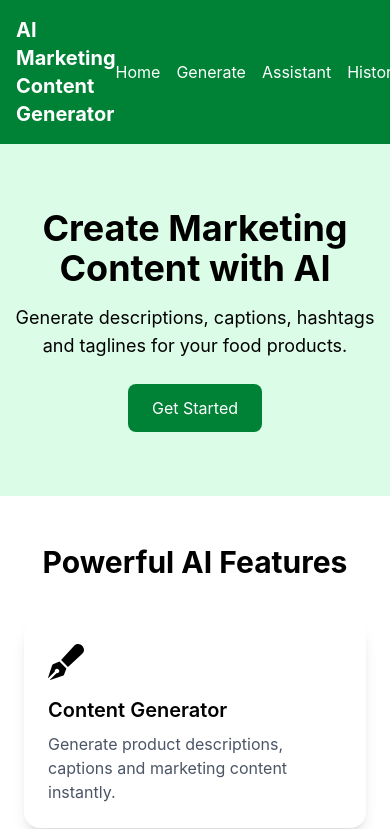
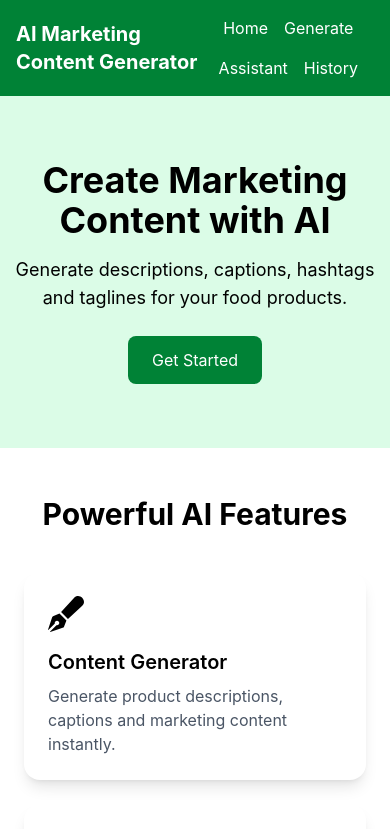
Before and after one commit to CMRAN-SIMMI/AI-Marketing-Content-Generator, a React (Vite) app: page / in a window 390 px wide. Shown: the top 829 px of the page. Built offline with nearby package versions, Linux system fonts and the light colour scheme.

Commit message:
feat: add Navbar component with responsive layout

```diff
--- a/src/components/Navbar.jsx
+++ b/src/components/Navbar.jsx
@@ -8,7 +8,7 @@ function Navbar() {
           AI Marketing Content Generator
         </h1>
 
-        <div className="space-x-4">
+        <div className="flex flex-wrap gap-4 justify-center">
           <Link to="/">Home</Link>
           <Link to="/generate">Generate</Link>
           <Link to="/assistant">Assistant</Link>
```
